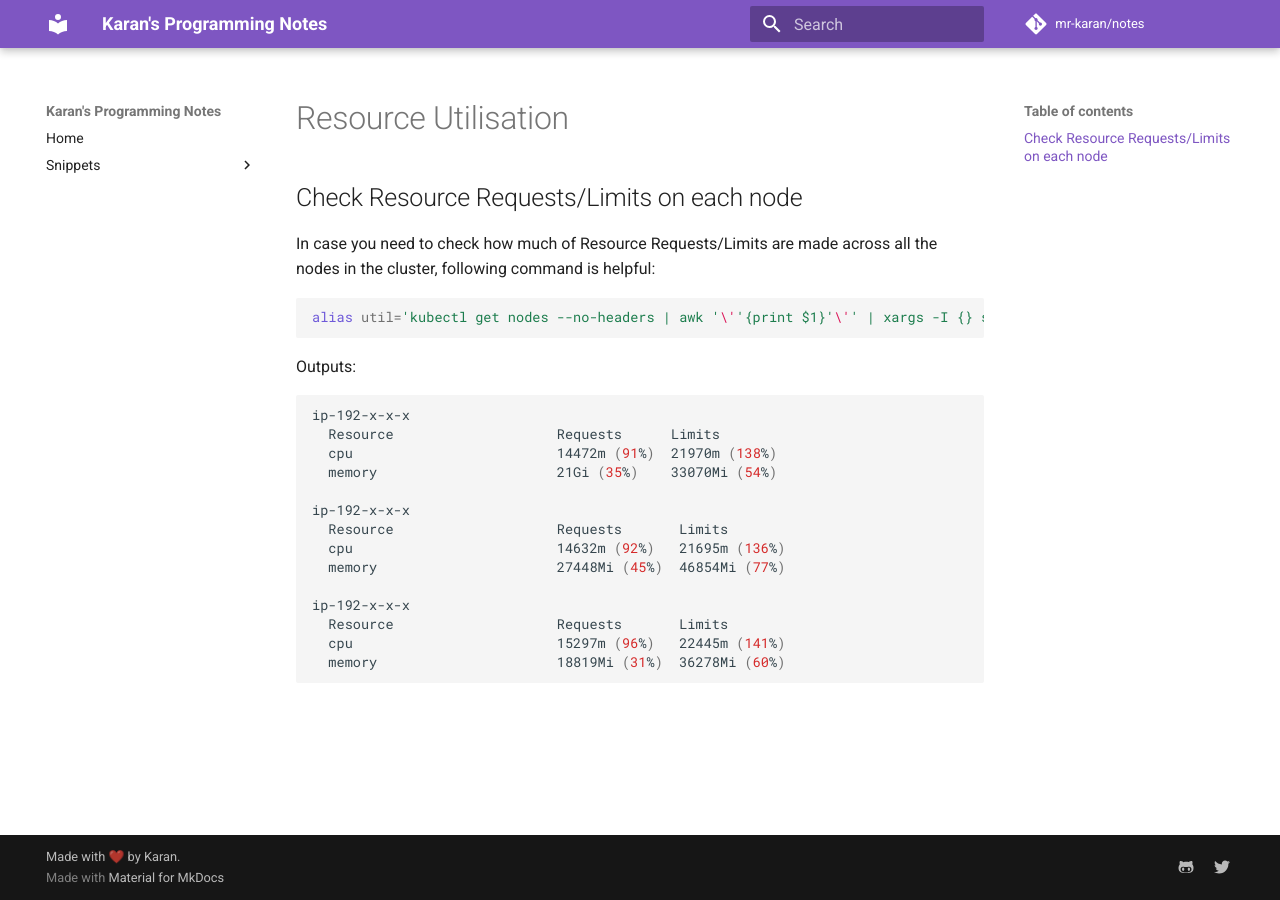
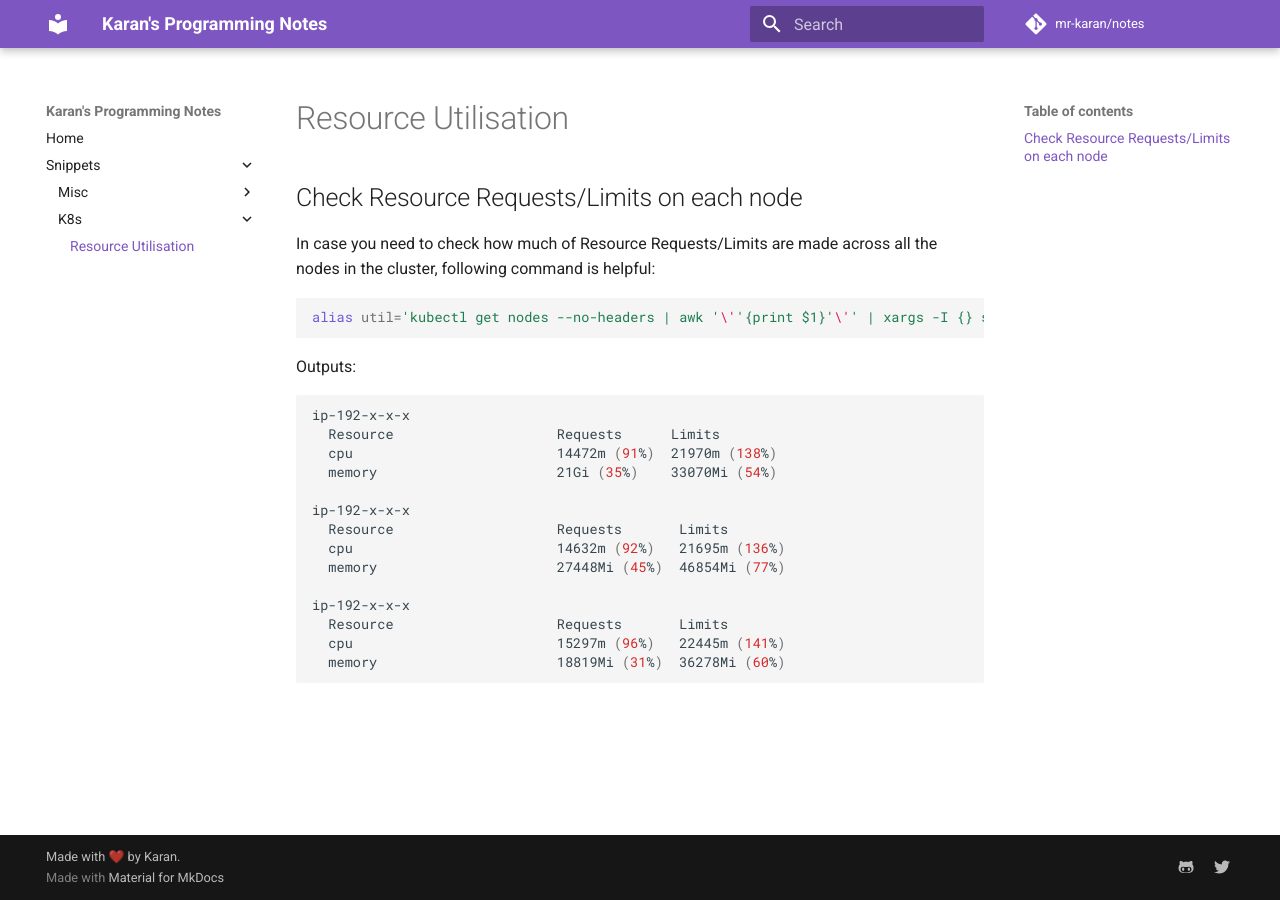
Before and after one commit to mr-karan/notes, an MkDocs documentation site: the page built from docs/snippets/k8s/resource-utilisation.md, in a window 1280 px wide. Built offline with MkDocs 1.6.1 and Material for MkDocs 9.7.7, drawn with Linux system fonts in a browser that asks for light colours; comment, search, counter and statistics services are not loaded.

Commit message:
Update mkdocs.yml

```diff
--- a/mkdocs.yml
+++ b/mkdocs.yml
@@ -30,7 +30,10 @@ extra:
 nav:
 - Home: index.md
 - Snippets:
-  - snippets/misc/utc-local-time.md
+  - Misc:
+    - snippets/misc/utc-local-time.md
+  - K8s:
+    - snippets/k8s/resource-utilisation.md
 
 markdown_extensions:
   - admonition
```
